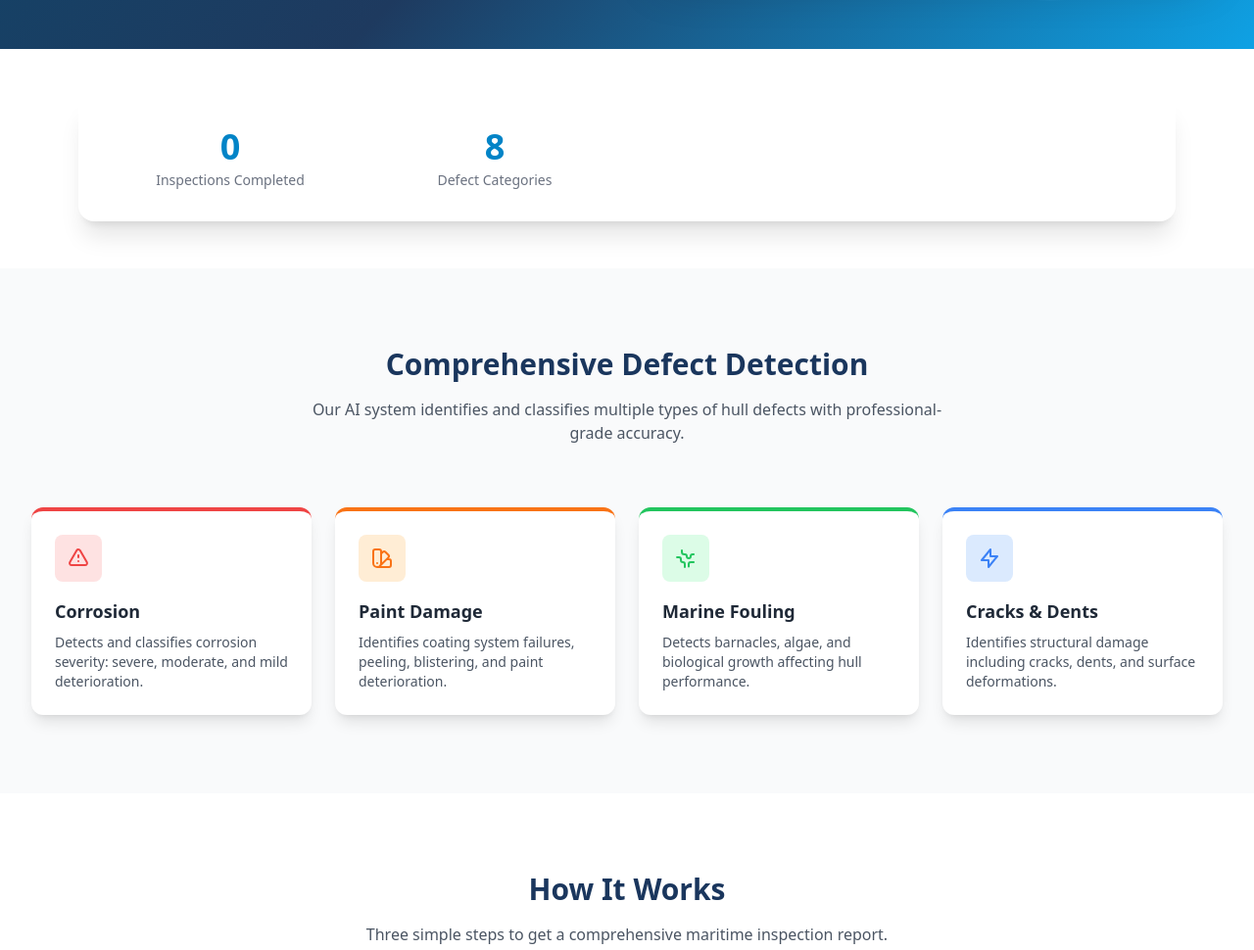
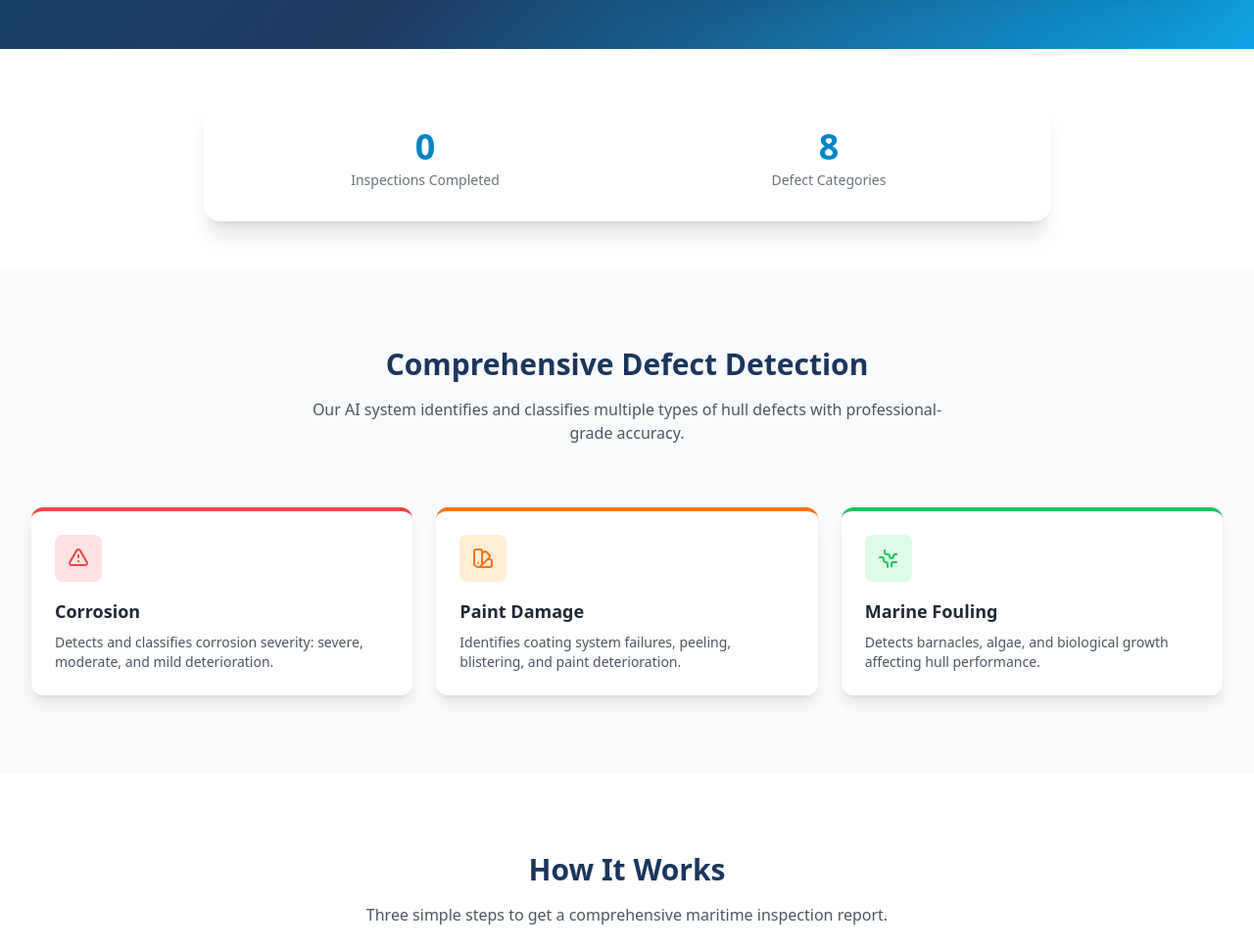
Before and after one commit to Sunmeet779/HullInspect-AI, a Django app: page / in a window 1280 px wide. Shown: the part 622-1592 px from the top of the page at 98% size. Run offline with Django 4.2, Linux system fonts and the light colour scheme; data that the repository does not hold is empty; parts of the project's set-up code (start-up, migrations or seed data) failed here and were passed over; some libraries are stand-ins or nearby versions.

Commit message:
fix: statistics section ui

```diff
--- a/hull_inspection/templates/inspection/home.html
+++ b/hull_inspection/templates/inspection/home.html
@@ -75,8 +75,8 @@
 
 <!-- Statistics Section -->
 <section class="bg-white py-12 -mt-8 relative z-20">
-    <div class="max-w-6xl mx-auto px-4">
-        <div class="glass-effect bg-white shadow-xl rounded-2xl p-8 grid grid-cols-2 md:grid-cols-4 gap-6">
+    <div class="max-w-4xl mx-auto px-4">
+        <div class="glass-effect bg-white shadow-xl rounded-2xl p-8 grid grid-cols-2 gap-6">
             <div class="text-center">
                 <div class="text-4xl font-bold text-maritime-600">{{ total_inspections }}</div>
                 <div class="text-gray-500 text-sm mt-1">Inspections Completed</div>
@@ -101,7 +101,7 @@
             </p>
         </div>
 
-        <div class="grid grid-cols-1 md:grid-cols-2 lg:grid-cols-4 gap-6">
+        <div class="grid grid-cols-1 md:grid-cols-3 gap-6">
             <!-- Corrosion -->
             <div class="bg-white rounded-xl p-6 shadow-lg hover:shadow-xl transition-shadow duration-300 border-t-4 border-red-500">
                 <div class="w-12 h-12 bg-red-100 rounded-lg flex items-center justify-center mb-4">
@@ -138,17 +138,6 @@
                 <p class="text-gray-600 text-sm">Detects barnacles, algae, and biological growth affecting hull performance.</p>
             </div>
 
-            <!-- Structural Defects -->
-            <div class="bg-white rounded-xl p-6 shadow-lg hover:shadow-xl transition-shadow duration-300 border-t-4 border-blue-500">
-                <div class="w-12 h-12 bg-blue-100 rounded-lg flex items-center justify-center mb-4">
-                    <svg class="w-6 h-6 text-blue-500" fill="none" stroke="currentColor" viewBox="0 0 24 24">
-                        <path stroke-linecap="round" stroke-linejoin="round" stroke-width="2"
-                            d="M13 10V3L4 14h7v7l9-11h-7z"/>
-                    </svg>
-                </div>
-                <h3 class="text-lg font-semibold text-gray-800 mb-2">Cracks & Dents</h3>
-                <p class="text-gray-600 text-sm">Identifies structural damage including cracks, dents, and surface deformations.</p>
-            </div>
         </div>
     </div>
 </section>
```
